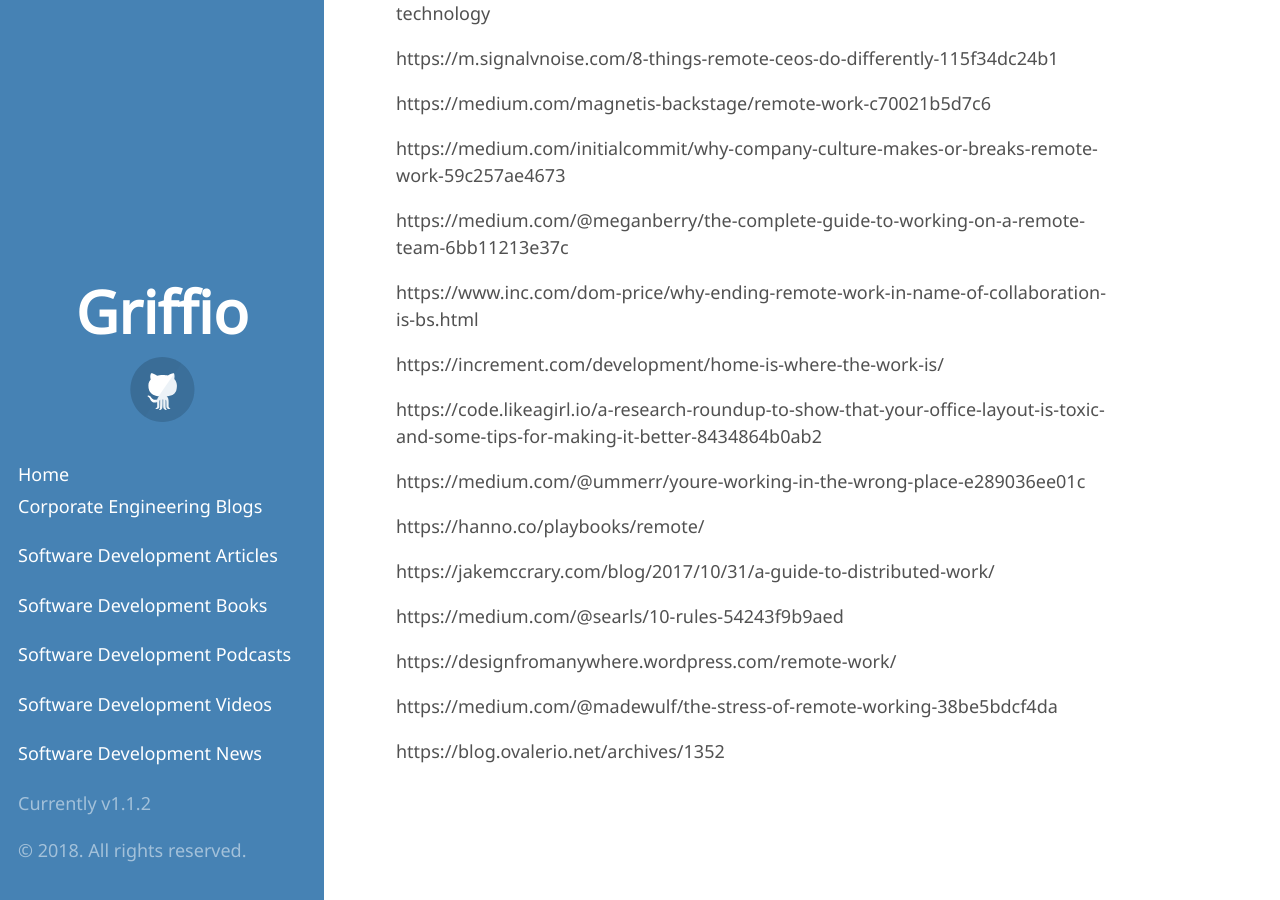
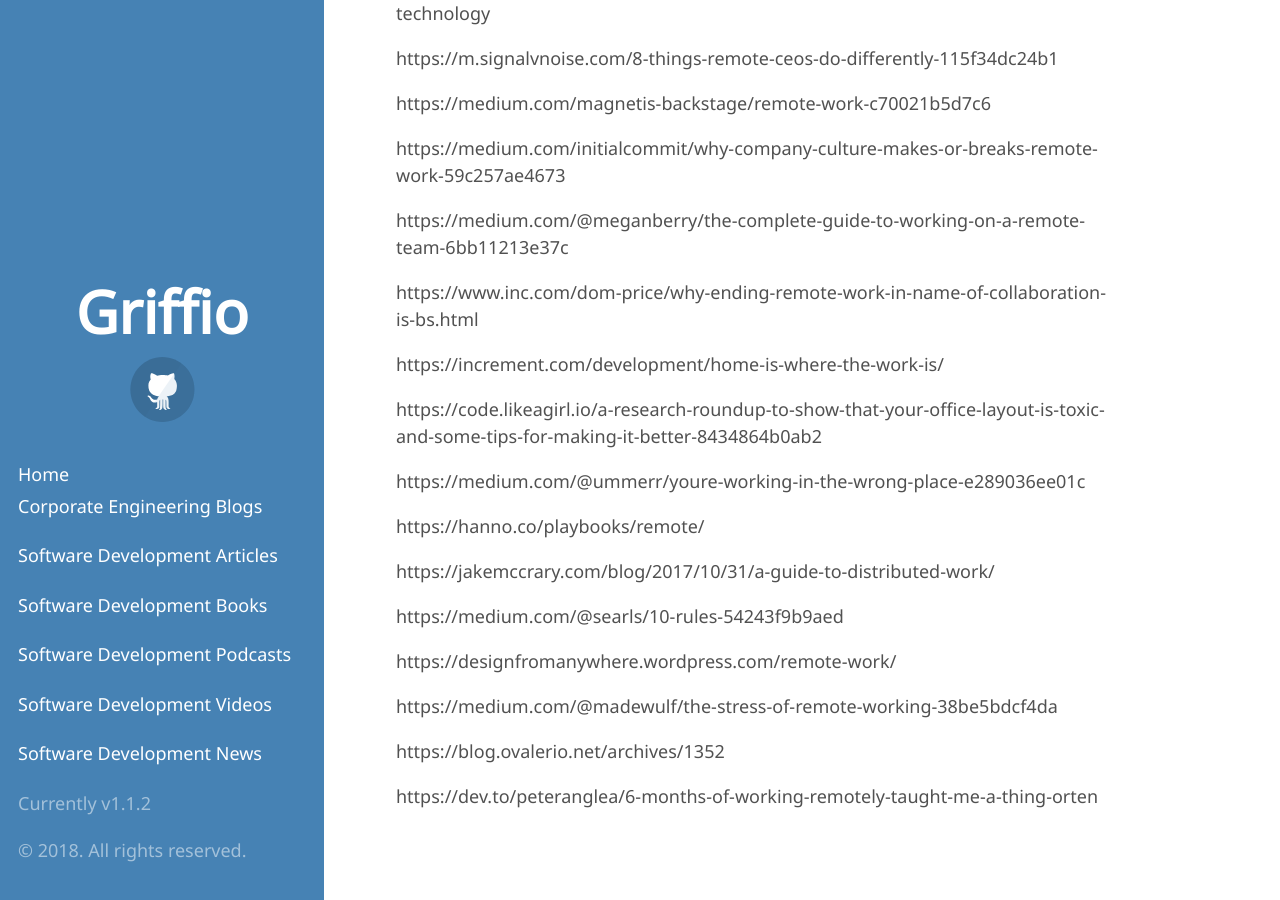
Before and after one commit to griffio/griffio.github.io, a Jekyll site: the page built from distributed_and_remote.md, in a window 1280 px wide and 900 px high, scrolled down 6705 px. Built offline with Jekyll 4.4.1, drawn with Linux system fonts in a browser that asks for light colours; some web fonts are replaced; our own code applies the rules of GitHub Pages for plain Markdown files; some of the changed lines change nothing that is shown.

Commit message:
Update distributed_and_remote.md

```diff
--- a/distributed_and_remote.md
+++ b/distributed_and_remote.md
@@ -275,3 +275,5 @@ https://designfromanywhere.wordpress.com/remote-work/
 https://medium.com/@madewulf/the-stress-of-remote-working-38be5bdcf4da
 
 https://blog.ovalerio.net/archives/1352
+
+https://dev.to/peteranglea/6-months-of-working-remotely-taught-me-a-thing-orten
```
